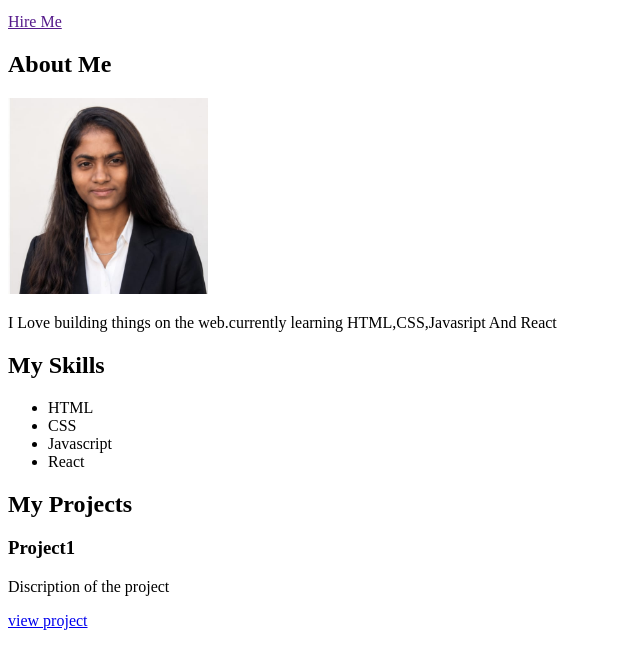
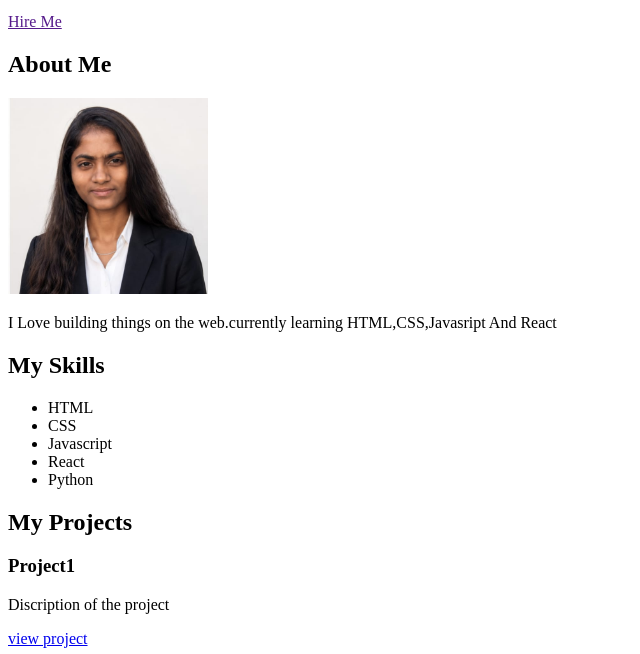
Before and after one commit to Pushpa-kv24/portfolio, a plain HTML site: page project/index.html in a window 1280 px wide. Shown: the part 128-782 px from the top of the page, without its empty margins (0-640 px from the left). Drawn offline with Linux system fonts and the light colour scheme.

Commit message:
python skill is added

```diff
--- a/project/index.html
+++ b/project/index.html
@@ -48,6 +48,7 @@
             <li>CSS</li>
             <li>Javascript</li>
             <li>React</li>
+            <li>Python</li>
         </ul>
      </section>
      <section id="projects">
```
